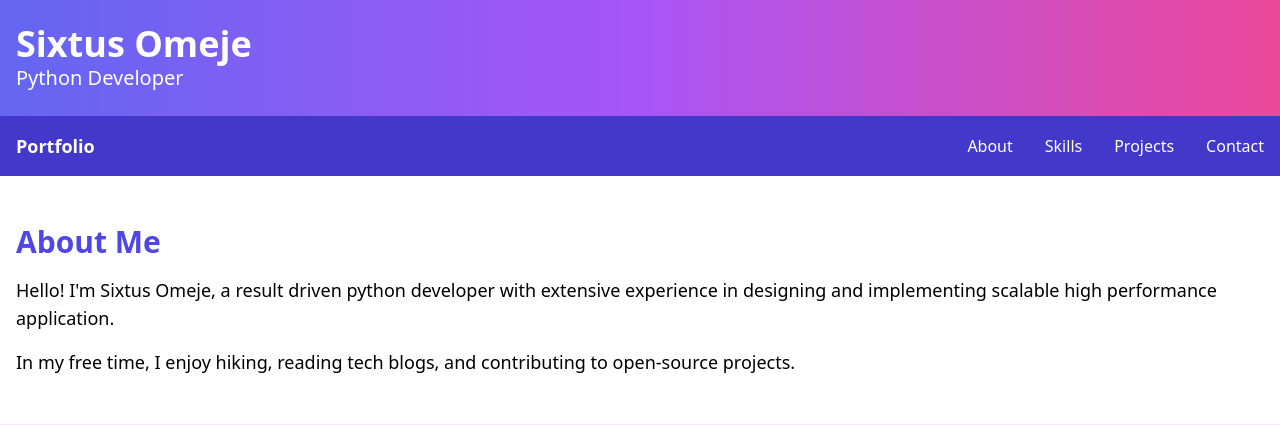
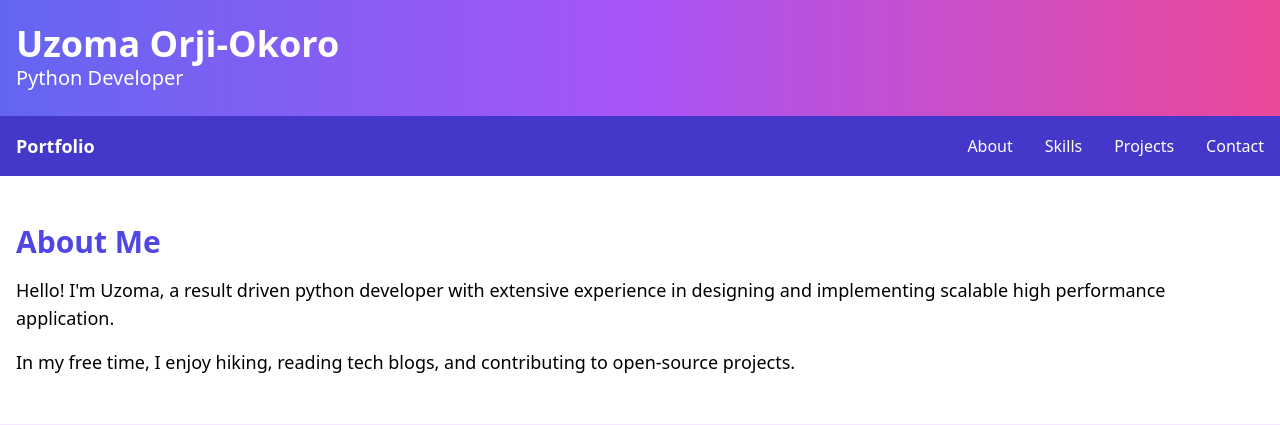
Before and after one commit to SixtusNnanna/portfolio2, a FastAPI app: page / in a window 1280 px wide. Shown: the top 425 px of the page. Run offline with FastAPI, Linux system fonts and the light colour scheme; data that the repository does not hold is empty; parts of the project's set-up code (start-up, migrations or seed data) failed here and were passed over; some libraries are stand-ins or nearby versions.

Commit message:
Update author name and social links in index.html
minute changes

```diff
--- a/templates/index.html
+++ b/templates/index.html
@@ -12,7 +12,7 @@
     <!-- Header -->
     <header class="bg-gradient-to-r from-indigo-500 via-purple-500 to-pink-500 text-white py-6">
         <div class="container mx-auto px-4">
-            <h1 class="text-4xl font-bold">Sixtus Omeje</h1>
+            <h1 class="text-4xl font-bold">Uzoma Orji-Okoro</h1>
             <p class="text-xl">Python Developer</p>
         </div>
     </header>
@@ -53,7 +53,7 @@
         <div class="container mx-auto px-4">
             <h2 class="text-3xl font-bold mb-4 text-indigo-600">About Me</h2>
             <p class="text-lg mb-4">
-                Hello! I'm Sixtus Omeje, a result driven python developer with extensive experience in designing and implementing scalable high performance application.
+                Hello! I'm Uzoma, a result driven python developer with extensive experience in designing and implementing scalable high performance application.
             </p>
             <p class="text-lg">
                 In my free time, I enjoy hiking, reading tech blogs, and contributing to open-source projects.
@@ -118,9 +118,9 @@
         <div class="container mx-auto px-4 text-center">
             <p>&copy; 2025 Sixtus. All rights reserved.</p>
             <div class="flex justify-center space-x-4 mt-2">
-                <a href="https://www.linkedin.com/in/62s" class="hover:underline">LinkedIn</a>
-                <a href="https://github.com/SixtusNnanna/" class="hover:underline">GitHub</a>
-                <a href="https://x.com/SixtusNnanna" class="hover:underline">Twitter</a>
+                <a href="/" class="hover:underline">LinkedIn</a>
+                <a href="/" class="hover:underline">GitHub</a>
+                <a href="/" class="hover:underline">Twitter</a>
             </div>
         </div>
     </footer>
```
